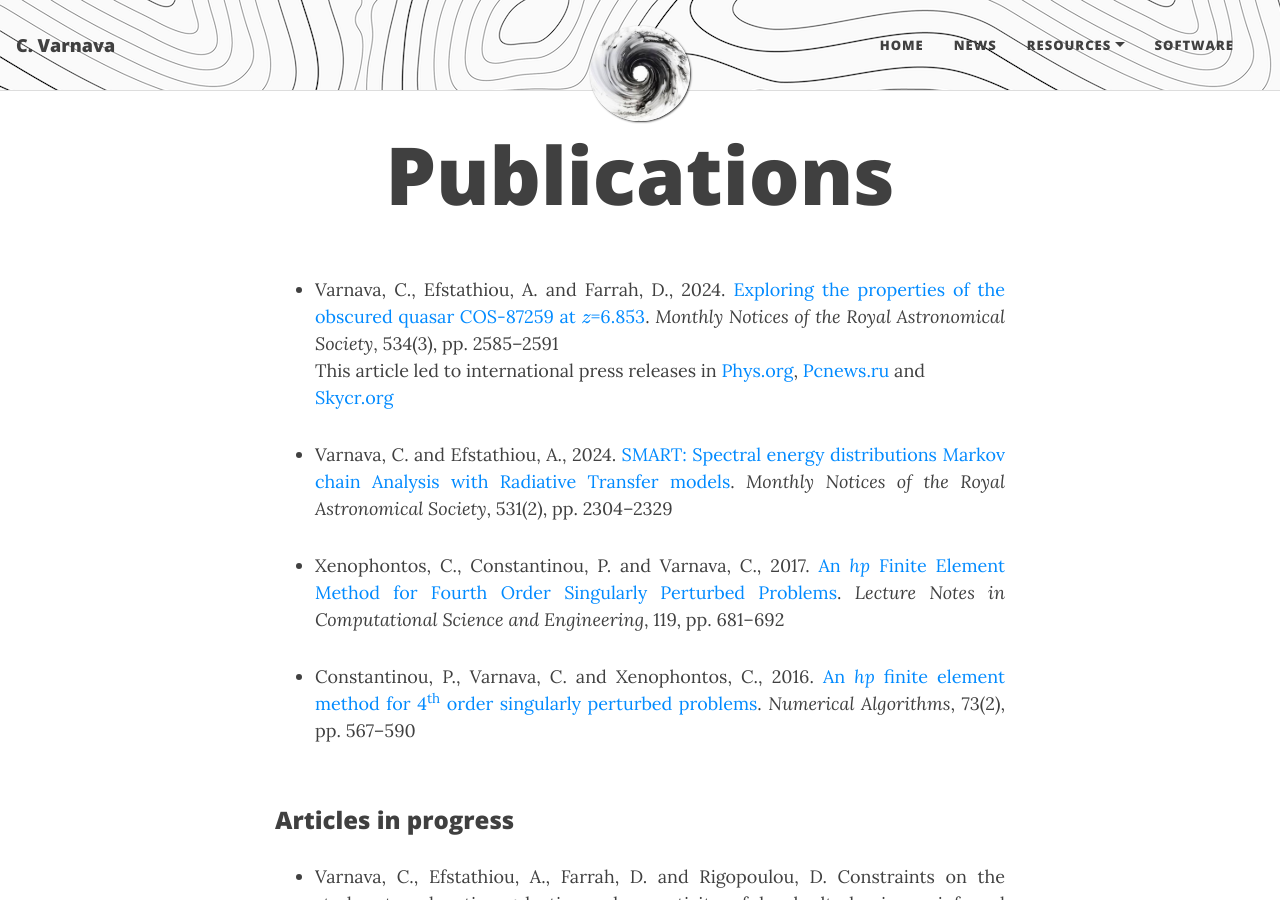
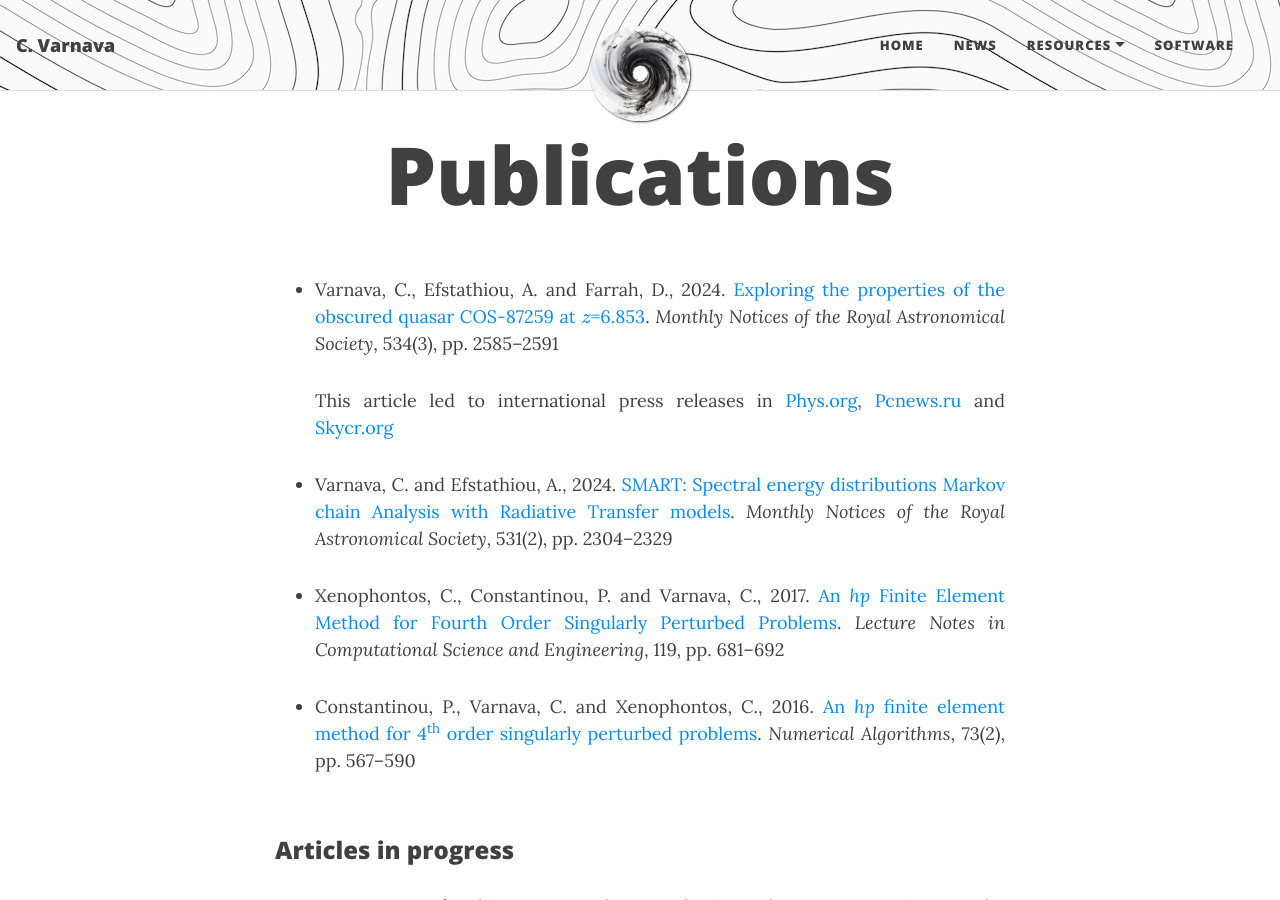
Before and after one commit to ch-var/ch-var.github.io, a Jekyll site: the page built from publications.html, in a window 1280 px wide and 900 px high. Built offline with Jekyll 4.4.1, drawn with Linux system fonts in a browser that asks for light colours; formulas are drawn with MathJax 3.

Commit message:
Update publications.html

```diff
--- a/publications.html
+++ b/publications.html
@@ -6,7 +6,7 @@
 <p>
 <ul>
 <li align='justify'>Varnava, C., Efstathiou, A. and Farrah, D., 2024. <a href="https://doi.org/10.1093/mnras/stae2221">Exploring the properties of the obscured quasar COS-87259 at \(z\)=6.853</a>. <i>Monthly Notices of the Royal Astronomical Society</i>, 534(3), pp. 2585–2591</li>
-This article led to international press releases in <a href="https://phys.org/news/2024-10-astronomers-explore-properties-obscured-hyperluminous.html">Phys.org</a>, <a href="https://pcnews.ru/news/astronomy_obnaruzili_sverhmassivnuu_cernuu_dyru_v_centre_galaktiki_cos_87259-1530160.html#gsc.tab=0">Pcnews.ru</a> and <a href="https://skycr.org/2024/10/21/exploran-las-propiedades-de-un-cuasar-hiperluminoso-oscurecido/">Skycr.org</a>
+<p align='justify'>This article led to international press releases in <a href="https://phys.org/news/2024-10-astronomers-explore-properties-obscured-hyperluminous.html">Phys.org</a>, <a href="https://pcnews.ru/news/astronomy_obnaruzili_sverhmassivnuu_cernuu_dyru_v_centre_galaktiki_cos_87259-1530160.html#gsc.tab=0">Pcnews.ru</a> and <a href="https://skycr.org/2024/10/21/exploran-las-propiedades-de-un-cuasar-hiperluminoso-oscurecido/">Skycr.org</a></p>
 <p>
 <li align='justify'>Varnava, C. and Efstathiou, A., 2024. <a href="https://doi.org/10.1093/mnras/stae1141">SMART: Spectral energy distributions Markov chain Analysis with Radiative Transfer models</a>. <i>Monthly Notices of the Royal Astronomical Society</i>, 531(2), pp. 2304–2329</li>
 <p>
```
